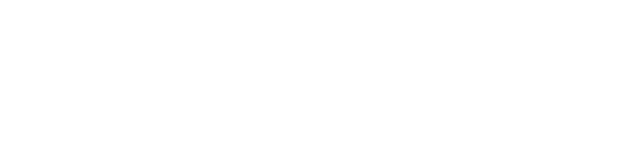
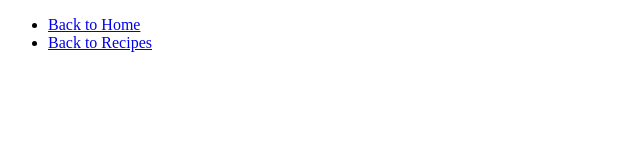
Before and after one commit to ColinHyde/colinhyde, a plain HTML site: page recipe/dans.html in a window 1280 px wide. Shown: the whole page, without its empty margins (0-640 px from the left). Drawn offline with Linux system fonts and the light colour scheme.

Commit message:
added navigation to all pages

```diff
--- a/recipe/dans.html
+++ b/recipe/dans.html
@@ -5,6 +5,12 @@
         <meta charset="UTF-8">
         <title>Dan's Superbowl Sunday</title>
     </head>
+    <header>
+        <ul>
+        <li><a href="../index.html">Back to Home</a></li>
+        <li><a href="../recipe/recipehome.html">Back to Recipes</a></li>
+        </ul>
+    </header>
     <body>
 
     </body>
```
Also changed, not shown: recipe/night-in.html (+6 -0 lines).
